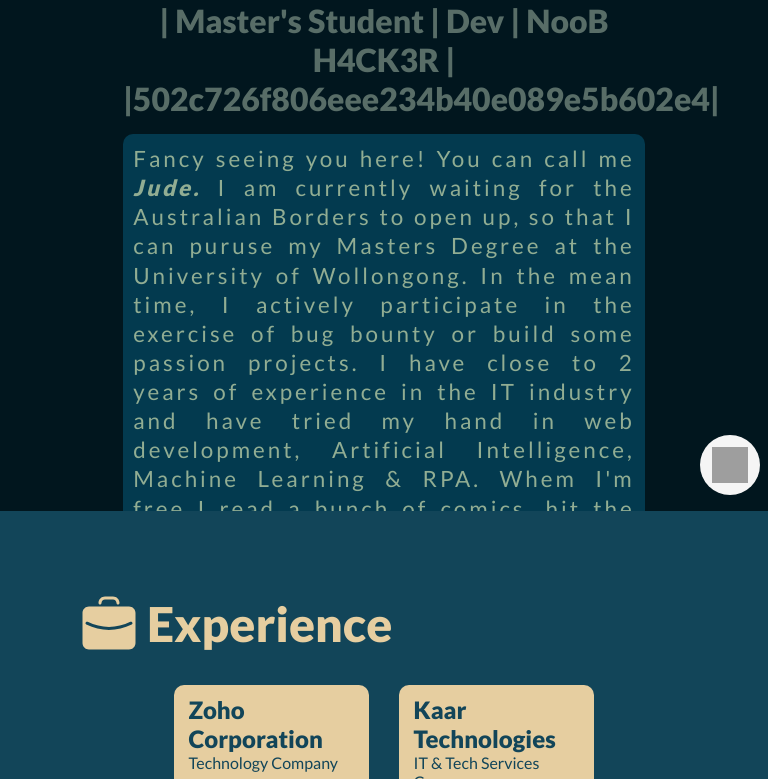
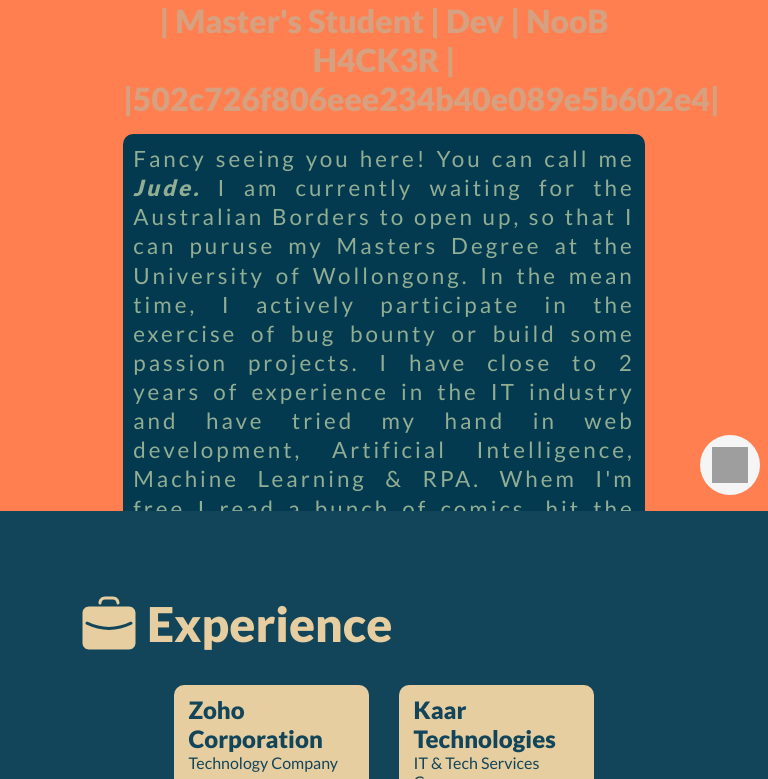
Before and after one commit to JudeSavio/Jude-Savio, a plain HTML site: page index.html in a window 768 px wide. Shown: the part 289-1068 px from the top of the page. Drawn offline with Linux system fonts and the light colour scheme; grey boxes are pictures that could not be loaded; a script that the page names is missing.

Commit message:
iPad Coral

```diff
--- a/re.css
+++ b/re.css
@@ -23,6 +23,10 @@
         width: 80px;
     }
 
+    .Intro{
+        background-color: coral;
+    }
+
 }
 
 
```
